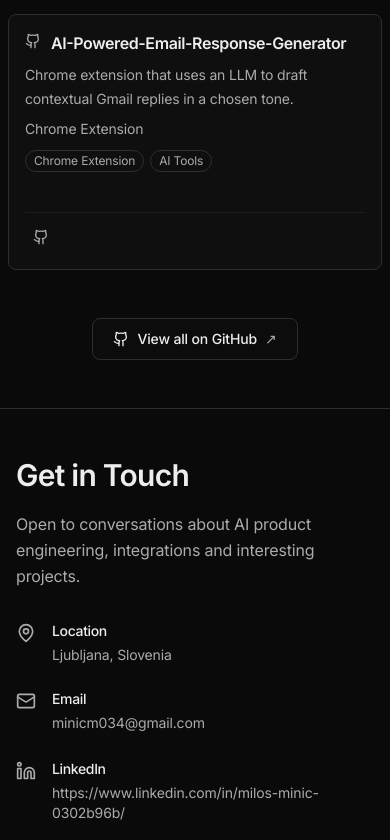
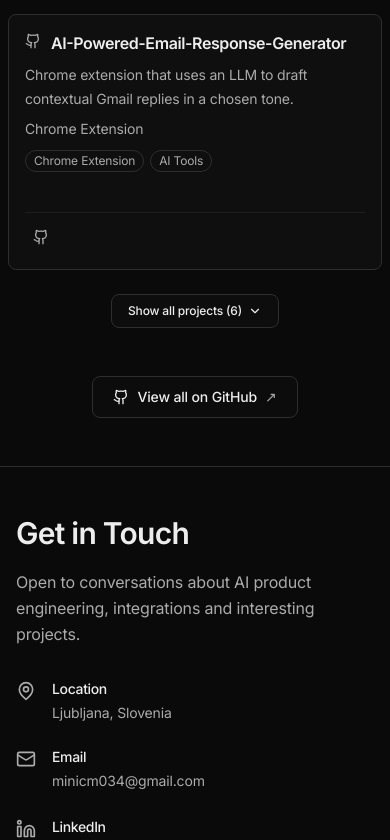
Before and after one commit to MilossGIT/portfolio-showcase, a Next.js app: page / in a window 390 px wide. Shown: the part 8745-9585 px from the top of the page. Built offline with nearby package versions, Linux system fonts and the light colour scheme; no server answers.

Commit message:
fix: make all featured repositories accessible on mobile via show-more control

```diff
--- a/src/components/animations/ProjectPaginatedGrid.tsx
+++ b/src/components/animations/ProjectPaginatedGrid.tsx
@@ -1,7 +1,7 @@
 'use client'
 
 import { useCallback, useEffect, useMemo, useRef, useState } from 'react'
-import { ChevronLeft, ChevronRight } from 'lucide-react'
+import { ChevronDown, ChevronLeft, ChevronRight } from 'lucide-react'
 import { CarouselProjectTile } from './CarouselProjectTile'
 import { GitHubProject } from '@/types'
 import { cn } from '@/lib/utils'
@@ -38,6 +38,7 @@ export function ProjectPaginatedGrid({ projects }: ProjectPaginatedGridProps) {
     const scrollerRef = useRef<HTMLDivElement>(null)
     const scrollTimerRef = useRef<ReturnType<typeof setTimeout> | null>(null)
     const [page, setPage] = useState(0)
+    const [showAllMobile, setShowAllMobile] = useState(false)
 
     const totalPages = pages.length
     const showNav = totalPages > 1
@@ -151,8 +152,7 @@ export function ProjectPaginatedGrid({ projects }: ProjectPaginatedGridProps) {
                                         key={project.name}
                                         className={cn(
                                             'min-w-0',
-                                            itemIndex === 3 && 'hidden sm:block',
-                                            itemIndex >= 4 && 'hidden md:block'
+                                            itemIndex >= 3 && !showAllMobile && 'hidden sm:block'
                                         )}
                                     >
                                         <CarouselProjectTile project={project} />
@@ -175,6 +175,26 @@ export function ProjectPaginatedGrid({ projects }: ProjectPaginatedGridProps) {
                     </button>
                 )}
             </div>
+
+            {items.length > 3 && (
+                <div className="mt-6 flex justify-center sm:hidden">
+                    <button
+                        type="button"
+                        onClick={() => setShowAllMobile((prev) => !prev)}
+                        className="inline-flex items-center gap-1.5 rounded-lg border border-border bg-card/60 px-4 py-2 text-xs font-medium text-foreground transition-colors hover:bg-muted focus-visible:outline-none focus-visible:ring-2 focus-visible:ring-primary"
+                        aria-expanded={showAllMobile}
+                    >
+                        <span>{showAllMobile ? 'Show fewer projects' : `Show all projects (${items.length})`}</span>
+                        <ChevronDown
+                            className={cn(
+                                'h-3.5 w-3.5 transition-transform duration-200',
+                                showAllMobile && 'rotate-180'
+                            )}
+                            aria-hidden="true"
+                        />
+                    </button>
+                </div>
+            )}
         </div>
     )
 }
```
